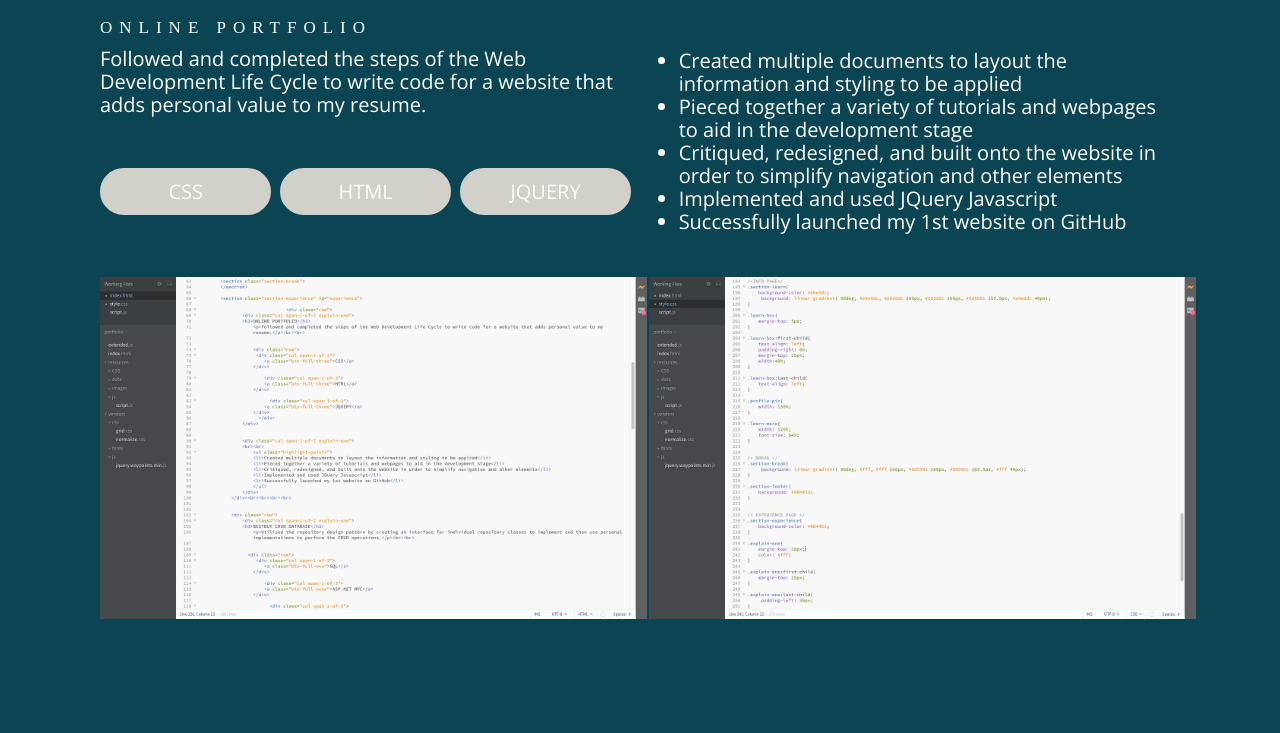
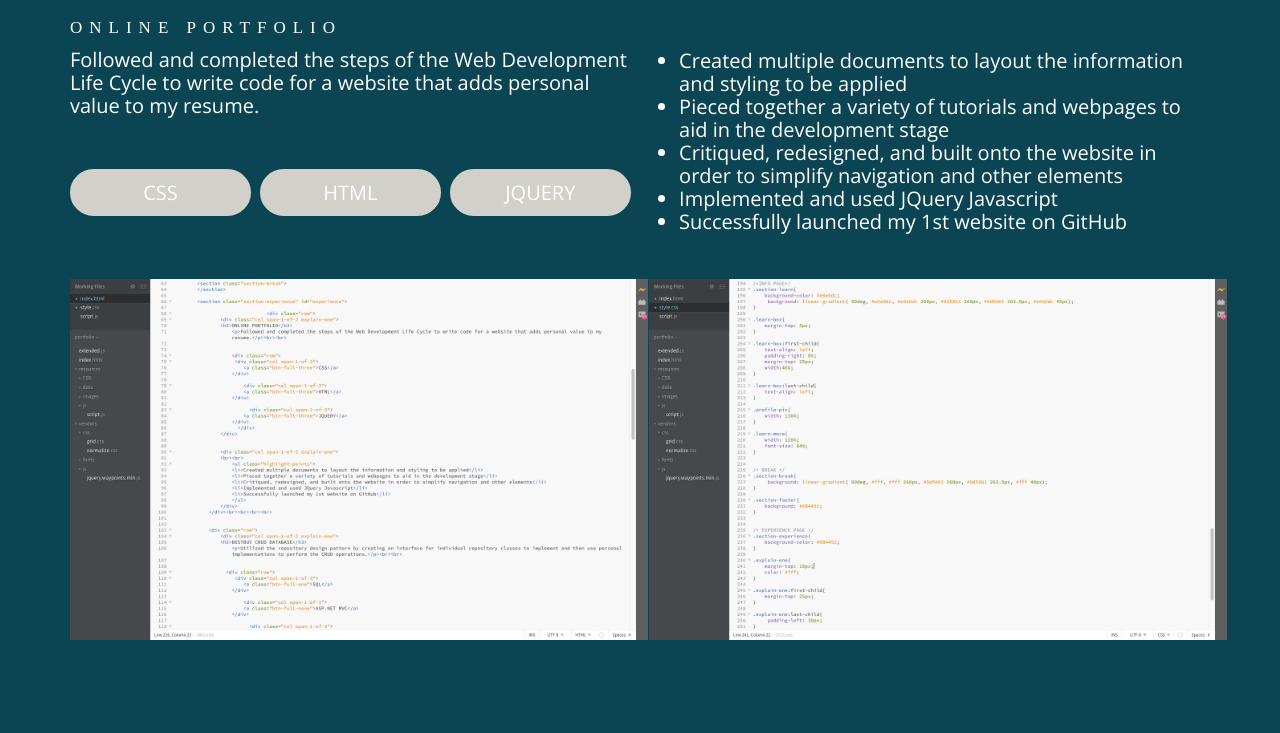
Before and after one commit to noki0440/noki0440.github.io, a plain HTML site: page index.html in a window 1280 px wide. Shown: the part 1756-2489 px from the top of the page. Drawn offline with nearby package versions, Linux system fonts and the light colour scheme; a web font is replaced by a local one.

Commit message:
(altered padding)

```diff
--- a/resources/CSS/style.css
+++ b/resources/CSS/style.css
@@ -35,7 +35,7 @@ html{
 }
 
 section{
-    padding: 100px 100px;
+    padding: 100px 0;
 }
 
 .btn-full-none,
@@ -53,7 +53,7 @@ section{
     font-weight: 300;
     text-decoration: none;
     border-radius: 200px;
-    padding: 10px 20px;
+    padding: 10px 5px;
  }
 
 
```
